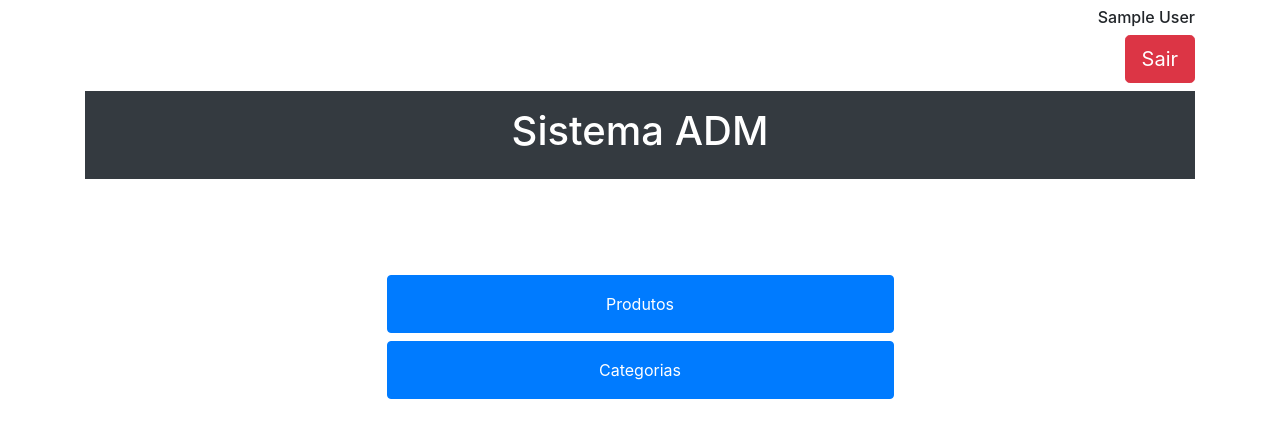
After one commit to CardimEmersson/PW-atividade, a PHP site: page /pw-atividade/sistema.php in a window 1280 px wide. The commit adds this page. Shown: the top 446 px of the page. Run offline with PHP 8.4, Linux system fonts and the light colour scheme; the visitor is signed in with stand-in values (Sample User, id 1).

Commit message:
Adição da pagina inicial do sistema e criação das tabelas produtos e categorias no banco de dados

```diff
--- /dev/null
+++ b/sistema.php
@@ -0,0 +1,66 @@
+<?php
+    session_start();
+    if(!isset($_SESSION['Id']) && !isset($_SESSION['Nome'])){
+		header("location: http://localhost/pw-atividade/login.php");
+		exit;
+	}
+?>
+<!doctype html>
+<html lang="pt-br">
+
+<head>
+    <!-- Required meta tags -->
+    <meta charset="utf-8">
+    <meta name="viewport" content="width=device-width, initial-scale=1, shrink-to-fit=no">
+
+    <!-- Bootstrap CSS -->
+    <link rel="stylesheet" href="https://stackpath.bootstrapcdn.com/bootstrap/4.5.2/css/bootstrap.min.css" integrity="sha384-JcKb8q3iqJ61gNV9KGb8thSsNjpSL0n8PARn9HuZOnIxN0hoP+VmmDGMN5t9UJ0Z" crossorigin="anonymous">
+
+    <title>Sistema ADM</title>
+</head>
+
+<body>
+    <div class="container">
+        <div class="row">
+            <?php if (isset($_SESSION['Id']) && isset($_SESSION['Nome'])) {?>
+                    <div class="col-12 text-right">
+                        <h6 class="mt-2"><?php echo $_SESSION['Nome'] ?></h6>
+                        <a href="src/sair.php" class="btn btn-lg btn-danger mb-2">Sair</a>
+                    </div>
+            <?php } ?>
+
+
+            <?php if(isset($_GET['msg'])){ ?>
+                <div class="col-12 text-center alert alert-info" role="alert">
+                    <?php echo $_GET['msg']; ?>
+                </div>
+            <?php } ?>
+
+            <div class="col-md-12">
+                <header class="text-center bg-dark pt-3 pb-3">
+                    <h1 class="text-white">Sistema ADM</h1>
+                </header>
+
+                <main class="mt-5 p-5 d-flex justify-content-center">
+                    <div class="w-50 d-flex flex-column justify-content-center">
+                        <a href="" class="btn btn-primary btn-block p-3">
+                            Produtos
+                        </a>
+                        <a href="" class="btn btn-primary btn-block p-3">Categorias</a>
+                    </div>
+                </main>
+
+            </div>
+        </div>
+
+    </div>
+
+    <!-- Jquery -->
+    <script src="https://code.jquery.com/jquery-3.5.1.slim.min.js" integrity="sha384-DfXdz2htPH0lsSSs5nCTpuj/zy4C+OGpamoFVy38MVBnE+IbbVYUew+OrCXaRkfj" crossorigin="anonymous"></script>
+    <!-- Popper.js -->
+    <script src="https://cdn.jsdelivr.net/npm/popper.js@1.16.1/dist/umd/popper.min.js" integrity="sha384-9/reFTGAW83EW2RDu2S0VKaIzap3H66lZH81PoYlFhbGU+6BZp6G7niu735Sk7lN" crossorigin="anonymous"></script>
+    <!-- Bootstrap.js -->
+    <script src="https://stackpath.bootstrapcdn.com/bootstrap/4.5.2/js/bootstrap.min.js" integrity="sha384-B4gt1jrGC7Jh4AgTPSdUtOBvfO8shuf57BaghqFfPlYxofvL8/KUEfYiJOMMV+rV" crossorigin="anonymous"></script>
+</body>
+
+</html>
--- a/src/Usuario.php
+++ b/src/Usuario.php
@@ -15,7 +15,6 @@ class Usuario
             die($e->getMessage());
         }
     }
-
 
     public function cadastrar($nome, $sobrenome, $sexo, $nascimento, $email, $celular, $senha)
     {
--- a/src/logar.php
+++ b/src/logar.php
@@ -10,8 +10,7 @@ if (isset($_POST['email'])) {
 
     if ($usuario->logar($email, $senha)) {
 
-        $mensagem = "Usuario logado!";
-        header("location: http://localhost/pw-atividade/login.php?msg=$mensagem");
+        header("location: http://localhost/pw-atividade/sistema.php");
     } else {
         $mensagem = "Email e/ou senha estão incorretos!";
         header("location: http://localhost/pw-atividade/login.php?msg=$mensagem");
```
Also changed, not shown: banco_teste.sql (+22 -0 lines), src/Conexao.php (+0 -13 lines).
